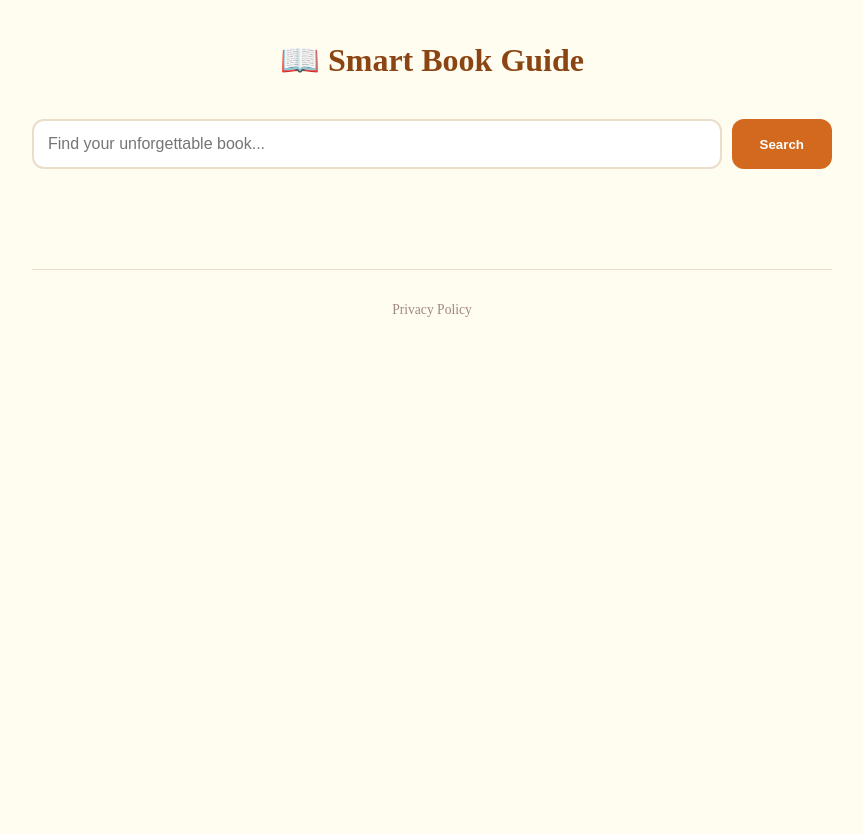
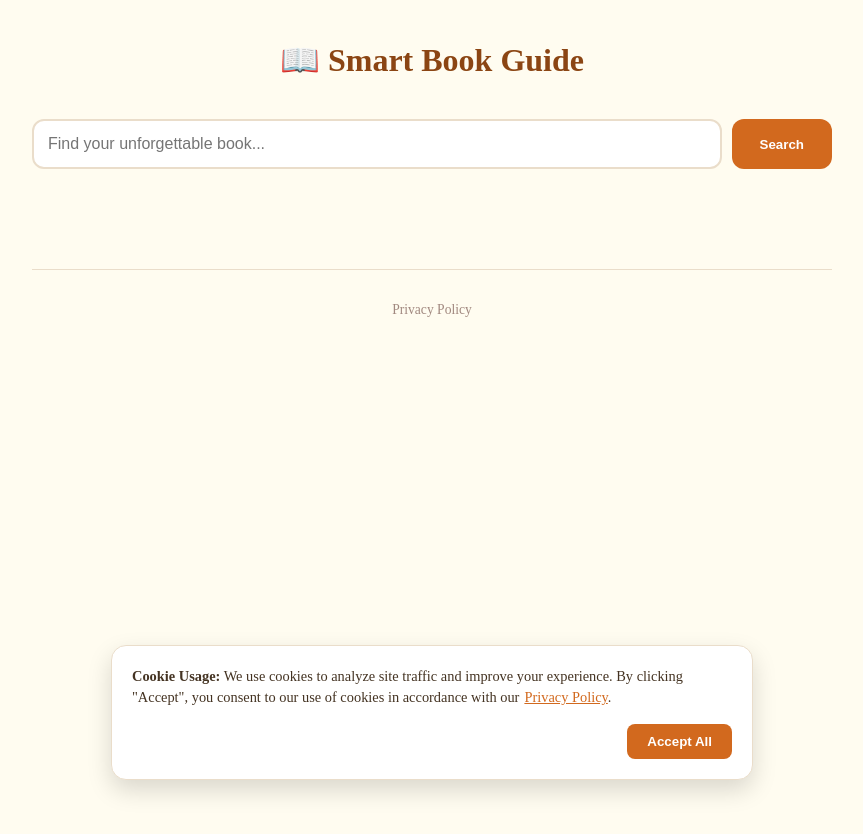
Before and after one commit to elephantmaccha/book-guide-app-mark2, a Next.js app: page / in a window 1280 px wide. Shown: the top 834 px of the page, without its empty margins (208-1071 px from the left). Built offline with nearby package versions, Linux system fonts and the light colour scheme.

Commit message:
Add cookie consent banner

```diff
--- a/app/layout.tsx
+++ b/app/layout.tsx
@@ -2,6 +2,7 @@ import type { Metadata } from "next";
 import { Geist, Geist_Mono } from "next/font/google";
 import "./globals.css";
 import Script from "next/script";
+import CookieConsent from "../components/CookieConsent"; // 追加
 
 const geistSans = Geist({
   variable: "--font-geist-sans",
@@ -26,7 +27,7 @@ export default function RootLayout({
   return (
     <html lang="ja">
       <head>
-        {/* Google Analytics (GA4) */}
+        {/* Google Analytics */}
         <Script
           src="https://www.googletagmanager.com/gtag/js?id=G-EH0XHLML6W"
           strategy="afterInteractive"
@@ -52,6 +53,7 @@ export default function RootLayout({
         className={`${geistSans.variable} ${geistMono.variable} antialiased`}
       >
         {children}
+        <CookieConsent /> {/* サイトの最下部に追加 */}
       </body>
     </html>
   );
--- /dev/null
+++ b/components/CookieConsent.tsx
@@ -0,0 +1,64 @@
+'use client';
+
+import { useState, useEffect } from 'react';
+
+export default function CookieConsent() {
+  const [isVisible, setIsVisible] = useState(false);
+
+  useEffect(() => {
+    // 既に同意済みかどうかを確認
+    const consent = localStorage.getItem('cookie-consent');
+    if (!consent) {
+      setIsVisible(true);
+    }
+  }, []);
+
+  const acceptCookies = () => {
+    localStorage.setItem('cookie-consent', 'true');
+    setIsVisible(false);
+  };
+
+  if (!isVisible) return null;
+
+  return (
+    <div style={{
+      position: 'fixed',
+      bottom: '20px',
+      left: '20px',
+      right: '20px',
+      backgroundColor: '#ffffff',
+      color: '#443322',
+      padding: '20px',
+      borderRadius: '15px',
+      boxShadow: '0 10px 25px rgba(0,0,0,0.15)',
+      zIndex: 9999,
+      border: '1px solid #eaddca',
+      display: 'flex',
+      flexDirection: 'column',
+      gap: '15px',
+      maxWidth: '600px',
+      margin: '0 auto'
+    }}>
+      <div style={{ fontSize: '0.9rem', lineHeight: '1.5' }}>
+        <strong>Cookie Usage:</strong> We use cookies to analyze site traffic and improve your experience.
+        By clicking "Accept", you consent to our use of cookies in accordance with our
+        <a href="/privacy" style={{ color: '#d2691e', marginLeft: '5px' }}>Privacy Policy</a>.
+      </div>
+      <button
+        onClick={acceptCookies}
+        style={{
+          backgroundColor: '#d2691e',
+          color: 'white',
+          border: 'none',
+          padding: '10px 20px',
+          borderRadius: '8px',
+          cursor: 'pointer',
+          fontWeight: 'bold',
+          alignSelf: 'flex-end'
+        }}
+      >
+        Accept All
+      </button>
+    </div>
+  );
+}
```
